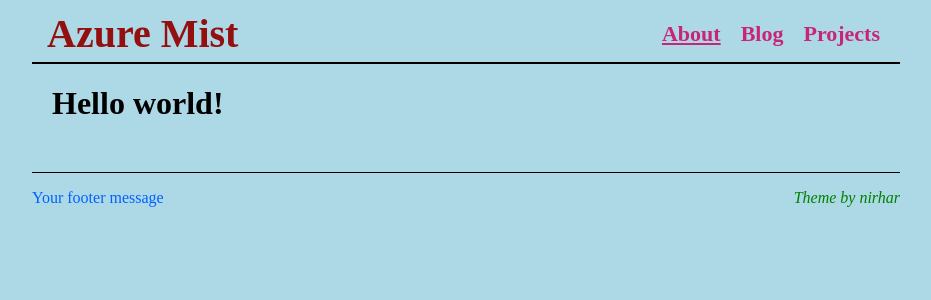
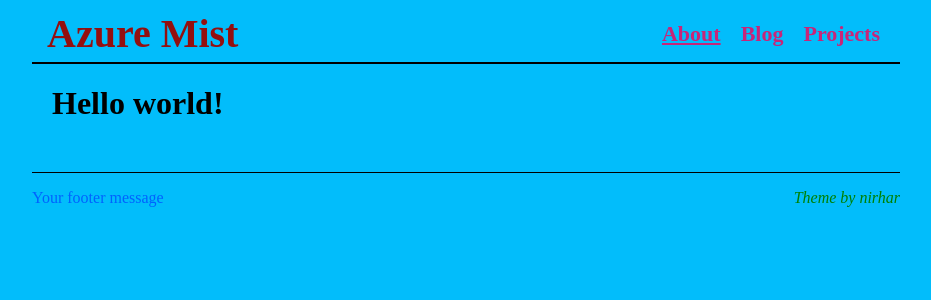
Before and after one commit to Nirhar/azure-mist, a Jekyll site: the page built from index.md, in a window 1280 px wide. Shown: the top 300 px of the page, without its empty margins (174-1105 px from the left). Built offline with Jekyll 4.4.1, drawn with Linux system fonts in a browser that asks for light colours.

Commit message:
Change background color

```diff
--- a/_sass/main.scss
+++ b/_sass/main.scss
@@ -1,5 +1,5 @@
 body {
-  background-color: lightblue;
+  background-color: rgb(2, 189, 251);
   margin-left: 25px;
   margin-right: 25px;
 }
```
